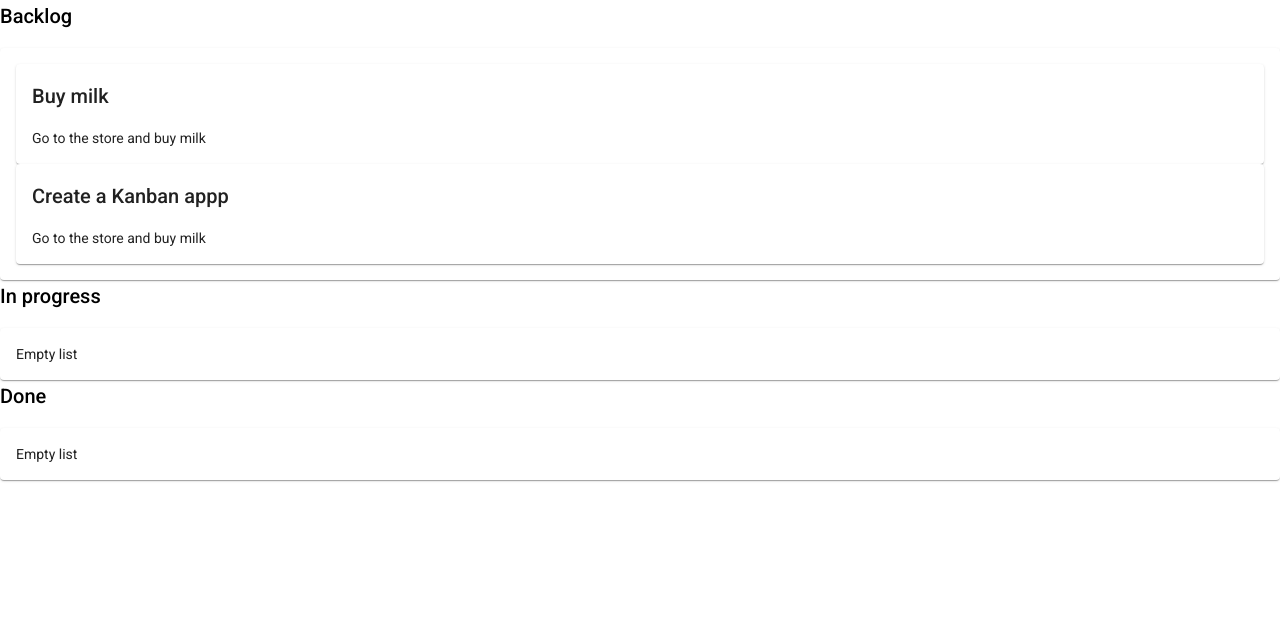
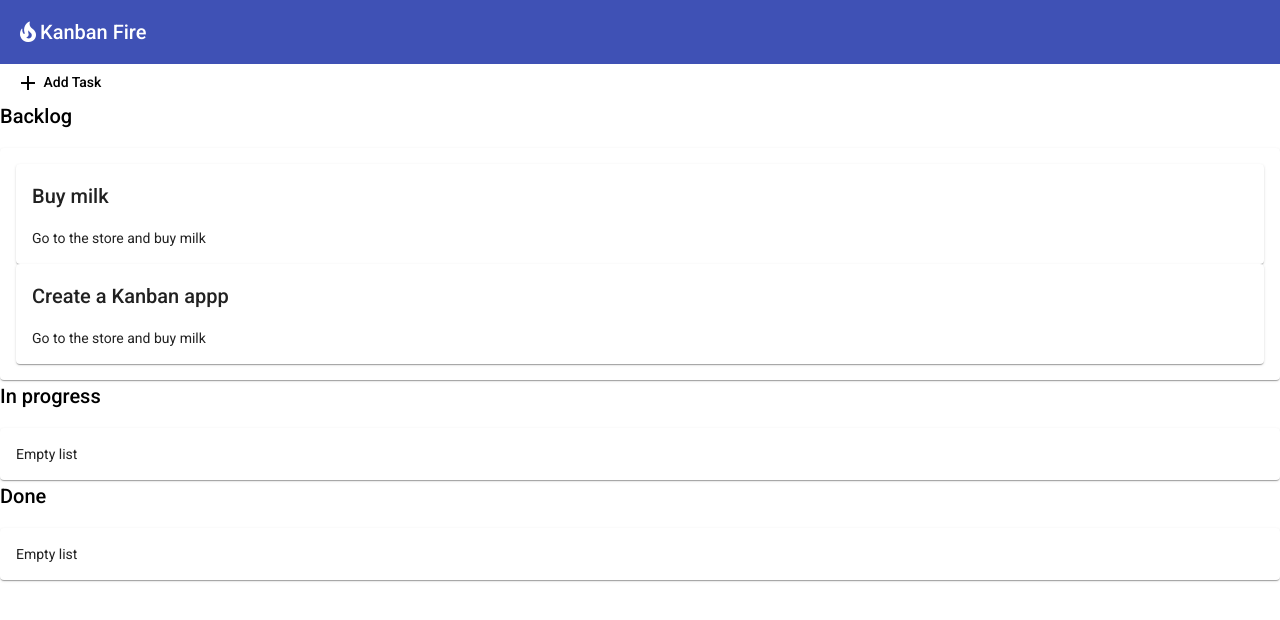
Before and after one commit to nassimkissi/kanban-fire, an Angular app: page / in a window 1280 px wide. Shown: the top 620 px of the page. Built offline with nearby package versions, Linux system fonts and the light colour scheme.

Commit message:
can create task

```diff
--- a/src/app/app.component.html
+++ b/src/app/app.component.html
@@ -1,3 +1,13 @@
+<mat-toolbar color="primary">
+  <mat-icon>local_fire_department</mat-icon>
+  <span>Kanban Fire</span>
+</mat-toolbar>
+
+<div class="container-wrapper">
+  <button (click)="newTask()" mat-button>
+    <mat-icon>add</mat-icon> Add Task
+  </button>
+
   <div class="container-wrapper">
     <div class="container">
       <h2>Backlog</h2>
@@ -47,3 +57,4 @@
       </mat-card>
     </div>
   </div>
+</div>
--- a/src/app/app.component.ts
+++ b/src/app/app.component.ts
@@ -1,6 +1,8 @@
 import { CdkDragDrop, transferArrayItem } from '@angular/cdk/drag-drop';
+import { MatDialog } from '@angular/material/dialog';
 import { Component } from '@angular/core';
 import { Task } from './task/task'
+import { TaskDialogComponent, TaskDialogResult } from './task-dialog/task-dialog.component';
 
 @Component({
   selector: 'app-root',
@@ -21,6 +23,25 @@ export class AppComponent {
   inProgress: Task[] = [];
   done: Task[] = []
 
+  constructor(private dialog: MatDialog) {}
+
+  newTask(): void {
+    const dialogRef = this.dialog.open(TaskDialogComponent, {
+      width: '270px',
+      data: {
+        task: {},
+      },
+    })
+    dialogRef
+      .afterClosed()
+      .subscribe((result: TaskDialogResult|undefined) => {
+        if(!result) {
+          return
+        }
+        this.todo.push(result.task)
+      })
+  }
+
   editTask(list: string, task: Task): void {}
 
   drop(event: CdkDragDrop<Task[]>): void {
--- /dev/null
+++ b/src/app/task-dialog/task-dialog.component.html
@@ -0,0 +1,14 @@
+<mat-form-field>
+    <mat-label>Title</mat-label>
+    <input matInput cdkFocusInital [(ngModel)]="data.task.title">
+</mat-form-field>
+
+<mat-form-field>
+    <mat-label>Description</mat-label>
+    <textarea matInput [(ngModel)]="data.task.description"></textarea>
+</mat-form-field>
+
+<div class="mat-dialog-actions">
+    <button mat-button [mat-dialog-close]="{ task: data.task }">OK</button>
+    <button mat-button (click)="cancel()">Cancel</button>
+</div>
--- /dev/null
+++ b/src/app/task-dialog/task-dialog.component.ts
@@ -0,0 +1,34 @@
+import { Component, Inject } from '@angular/core';
+import { MatDialogRef, MAT_DIALOG_DATA } from '@angular/material/dialog';
+import { Task } from '../task/task'
+
+@Component({
+  selector: 'app-task-dialog',
+  templateUrl: './task-dialog.component.html',
+  styleUrls: ['./task-dialog.component.css']
+})
+export class TaskDialogComponent {
+  private backupTask: Partial<Task> = { ...this.data.task }
+
+  constructor(
+    public dialogRef: MatDialogRef<TaskDialogComponent>,
+    @Inject(MAT_DIALOG_DATA) public data: TaskDialogData
+  ) {}
+
+  cancel(): void {
+    this.data.task.title = this.backupTask.title
+    this.data.task.description = this.backupTask.description
+    this.dialogRef.close(this.data)
+  }
+
+}
+
+export interface TaskDialogData {
+  task: Partial<Task>
+  delete?: boolean
+}
+
+export interface TaskDialogResult{
+  task: Task
+  delete?: boolean
+}
```
Also changed, not shown: src/app/app.module.ts (+11 -1 lines), src/app/task-dialog/task-dialog.component.css (added), 1 other file (tests, documents, lock files or other folders). Lines whose indentation alone changed are shown as unchanged.
